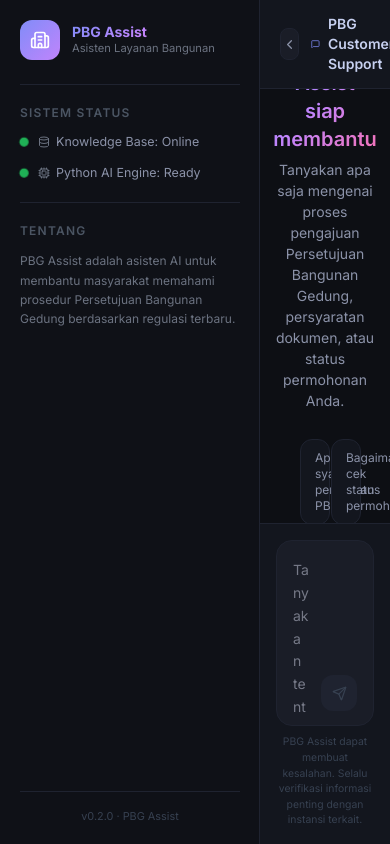
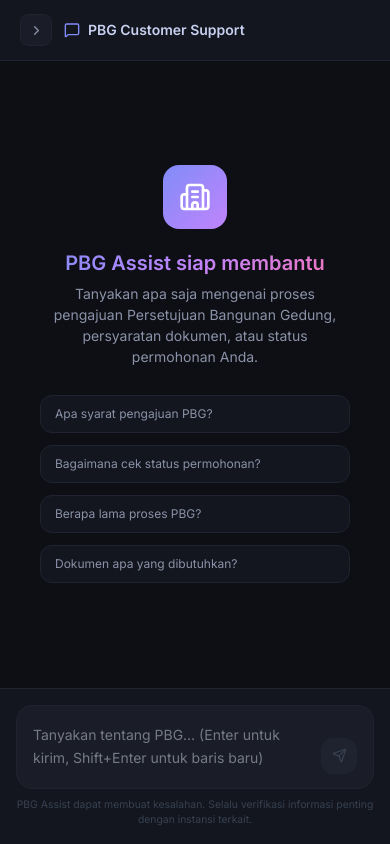
Before and after one commit to Sean-230/PBG-Chatbot, a Next.js app: page / in a window 390 px wide. Built offline with nearby package versions, Linux system fonts and the light colour scheme.

Commit message:
Fix dynamic di hp

```diff
--- a/app/page.tsx
+++ b/app/page.tsx
@@ -218,7 +218,7 @@
           Gedung, persyaratan dokumen, atau status permohonan Anda.
         </p>
       </div>
-      <div className="grid grid-cols-2 gap-3 mt-2 w-full max-w-md">
+      <div className="grid grid-cols-1 sm:grid-cols-2 gap-3 mt-2 w-full max-w-md">
         {suggestions.map((q) => (
           <button
             key={q}
@@ -250,12 +250,18 @@
 /*  Main Page                                                                  */
 /* ────────────────────────────────────────────────────────────────────────── */
 export default function ChatPage() {
-  const [sidebarOpen, setSidebarOpen] = useState(true);
+  const [sidebarOpen, setSidebarOpen] = useState(false);
   const messagesEndRef = useRef<HTMLDivElement>(null);
   const textareaRef = useRef<HTMLTextAreaElement>(null);
   const [inputValue, setInputValue] = useState("");
 
   const { messages, sendMessage, isLoading, clearMessages } = usePBGChat();
+
+  useEffect(() => {
+    if (typeof window !== "undefined" && window.innerWidth >= 768) {
+      setSidebarOpen(true);
+    }
+  }, []);
 
   /* Auto-scroll */
   useEffect(() => {
@@ -291,12 +297,20 @@
 
   return (
     <div
-      className="flex h-screen overflow-hidden"
+      className="flex h-screen overflow-hidden relative"
       style={{ background: "var(--bg-base)" }}
     >
+      {/* ── Sidebar Overlay (Mobile) ── */}
+      {sidebarOpen && (
+        <div
+          className="md:hidden absolute inset-0 z-10 bg-black/50 transition-opacity"
+          onClick={() => setSidebarOpen(false)}
+        />
+      )}
+
       {/* ── Sidebar ── */}
       <aside
-        className="sidebar-transition flex flex-col overflow-hidden relative"
+        className="sidebar-transition flex flex-col overflow-hidden absolute md:relative z-20 h-full"
         style={{
           width: sidebarOpen ? "260px" : "0px",
           minWidth: sidebarOpen ? "260px" : "0px",
```
